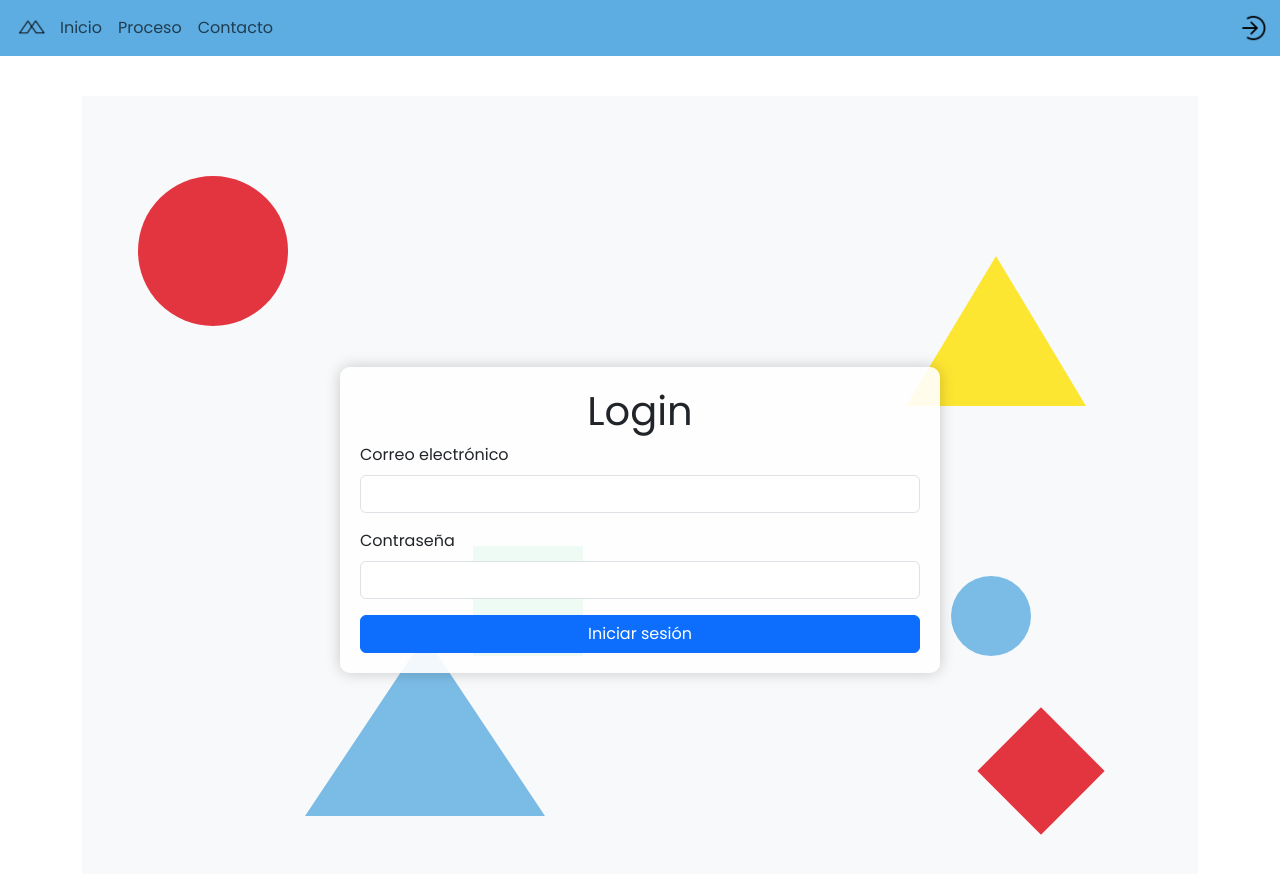
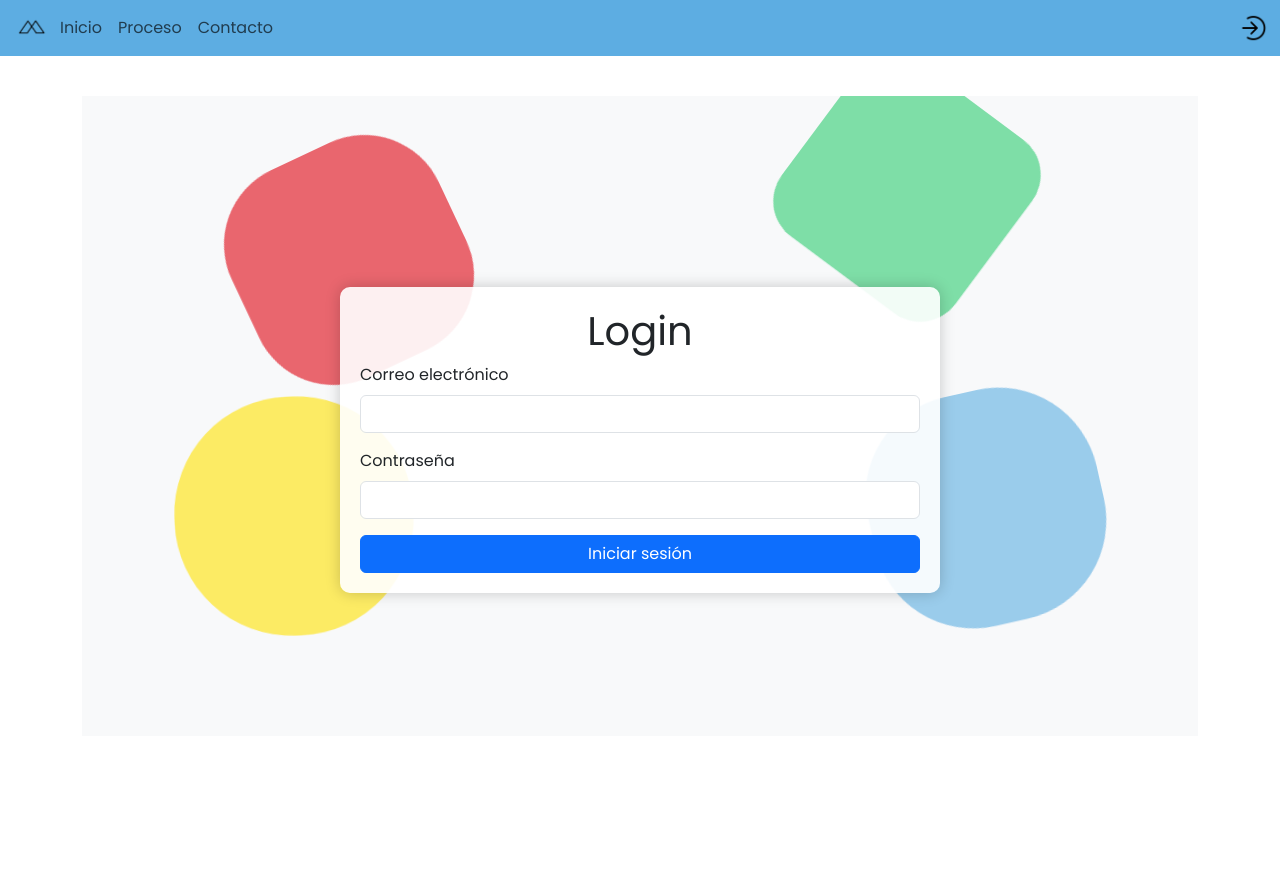
Before and after one commit to ibairuiz1984/FornitureDB, a Vue app in the folder crud-muebles/: page /login in a window 1280 px wide. Shown: the top 874 px of the page. After the commit the page ends 800 px from the top, so only its background shows below. Built offline with nearby package versions, Linux system fonts and the light colour scheme; no server answers; the database is empty; a small style sheet from the web is missing.

Commit message:
tranforms rotate

```diff
--- a/crud-muebles/src/views/ContactView.vue
+++ b/crud-muebles/src/views/ContactView.vue
@@ -91,7 +91,7 @@ export default {
 .background {
   position: relative;
   width: 100%;
-  height: 100vh;
+  height: 80vh;
   background-color: #f8f9fa;
   display: flex;
   align-items: center;
@@ -99,7 +99,7 @@ export default {
   overflow: hidden;
 }
 
-/* Estilos del formulario */
+/* Formulario */
 .container {
   position: relative;
   max-width: 600px;
@@ -107,75 +107,66 @@ export default {
   padding: 20px;
   border-radius: 10px;
   box-shadow: 0 0 15px rgba(0, 0, 0, 0.2);
-  z-index: 1;
+  z-index: 10; /* Asegura que el formulario esté encima */
 }
 
-/* Estilos de formas poligonales */
+/* Formas de fondo */
 .polygon {
   position: absolute;
-  opacity: 0.8;
+  width: 200px;
+  height: 200px;
+  opacity: 0.6;
+  pointer-events: none;
+  animation: morph 6s infinite alternate ease-in-out;
 }
 
-/* Círculo grande */
+/* Colores y posiciones de las figuras */
 .circle {
-  width: 150px;
-  height: 150px;
+  top: 10%;
+  left: 15%;
   background-color: #df0411;
-  border-radius: 50%;
-  top: 10%;
-  left: 5%;
+  animation-duration: 7s;
+  animation-delay: 0s;
 }
 
-/* Círculo pequeño */
-.small-circle {
-  width: 80px;
-  height: 80px;
+.square {
+  bottom: 20%;
+  right: 10%;
   background-color: #5dade2;
-  border-radius: 50%;
-  top: 60%;
-  right: 15%;
+  animation-duration: 6s;
+  animation-delay: 1s;
 }
 
-/* Triángulo */
-.triangle {
-  width: 0;
-  height: 0;
-  border-left: 90px solid transparent;
-  border-right: 90px solid transparent;
-  border-bottom: 150px solid #ffe101;
-  top: 20%;
-  right: 10%;
+.rhombus {
+  top: 50%;
+  left: 10%;
+  background-color: #ffe101;
+  animation-duration: 5s;
+  animation-delay: 2s;
 }
 
-/* Triángulo grande */
 .big-triangle {
-  width: 0;
-  height: 0;
-  border-left: 120px solid transparent;
-  border-right: 120px solid transparent;
-  border-bottom: 180px solid #5dade2;
-  bottom: 10%;
-  left: 20%;
+  bottom: 70%;
+  left: 65%;
+  background-color: #2ecc71;
+  animation-duration: 8s;
+  animation-delay: 3s;
 }
 
-/* Cuadrado */
-.square {
-  width: 110px;
-  height: 110px;
-  background-color: #2ecc71;
-  position: absolute;
-  bottom: 30%;
-  left: 35%;
+/* Animación de transformación */
+@keyframes morph {
+  0% {
+    border-radius: 0%;
+    transform: rotate(0deg) scale(1);
+  }
+  50% {
+    border-radius: 50%;
+    transform: rotate(90deg) scale(1.2);
+  }
+  100% {
+    border-radius: 0%;
+    transform: rotate(0deg) scale(1);
+  }
 }
 
-/* Rombo */
-.rhombus {
-  width: 90px;
-  height: 90px;
-  background-color: #C70039;
-  position: absolute;
-  bottom: 10%;
-  right: 10%;
-  transform: rotate(45deg);
-}
 </style>
--- a/crud-muebles/src/views/LoginView.vue
+++ b/crud-muebles/src/views/LoginView.vue
@@ -60,7 +60,7 @@ export default {
 .background {
   position: relative;
   width: 100%;
-    height: 100vh;
+  height: 80vh;
   background-color: #f8f9fa;
   display: flex;
   align-items: center;
@@ -68,7 +68,7 @@ export default {
   overflow: hidden;
 }
 
-/* Estilos del formulario */
+/* Formulario */
 .container {
   position: relative;
   max-width: 600px;
@@ -76,75 +76,65 @@ export default {
   padding: 20px;
   border-radius: 10px;
   box-shadow: 0 0 15px rgba(0, 0, 0, 0.2);
-    z-index: 1;
+  z-index: 10; /* Asegura que el formulario esté encima */
 }
 
-/* Estilos de formas poligonales */
+/* Formas de fondo */
 .polygon {
   position: absolute;
-    opacity: 0.8;
+  width: 200px;
+  height: 200px;
+  opacity: 0.6;
+  pointer-events: none;
+  animation: morph 6s infinite alternate ease-in-out;
 }
 
-/* Círculo grande */
+/* Colores y posiciones de las figuras */
 .circle {
-    width: 150px;
-    height: 150px;
-    background-color:#df0411;
-    border-radius: 50%;
   top: 10%;
-    left: 5%;
+  left: 15%;
+  background-color: #df0411;
+  animation-duration: 7s;
+  animation-delay: 0s;
 }
 
-/* Círculo pequeño */
-.small-circle {
-    width: 80px;
-    height: 80px;
+.square {
+  bottom: 20%;
+  right: 10%;
   background-color: #5dade2;
-    border-radius: 50%;
-    top: 60%;
-    right: 15%;
+  animation-duration: 6s;
+  animation-delay: 1s;
 }
 
-/* Triángulo */
-.triangle {
-    width: 0;
-    height: 0;
-    border-left: 90px solid transparent;
-    border-right: 90px solid transparent;
-    border-bottom: 150px solid #ffe101;
-    top: 20%;
-    right: 10%;
+.rhombus {
+  top: 50%;
+  left: 10%;
+  background-color: #ffe101;
+  animation-duration: 5s;
+  animation-delay: 2s;
 }
 
-/* Triángulo grande */
 .big-triangle {
-    width: 0;
-    height: 0;
-    border-left: 120px solid transparent;
-    border-right: 120px solid transparent;
-    border-bottom: 180px solid #5dade2;
-    bottom: 10%;
-    left: 20%;
+  bottom: 70%;
+  left: 65%;
+  background-color: #2ecc71;
+  animation-duration: 8s;
+  animation-delay: 3s;
 }
 
-/* Cuadrado */
-.square {
-    width: 110px;
-    height: 110px;
-    background-color: #2ecc71;
-    position: absolute;
-    bottom: 30%;
-    left: 35%;
+/* Animación de transformación */
+@keyframes morph {
+  0% {
+    border-radius: 0%;
+    transform: rotate(0deg) scale(1);
   }
-
-/* Rombo */
-.rhombus {
-    width: 90px;
-    height: 90px;
-    background-color: #df0411;
-    position: absolute;
-    bottom: 10%;
-    right: 10%;
-    transform: rotate(45deg);
+  50% {
+    border-radius: 50%;
+    transform: rotate(90deg) scale(1.2);
+  }
+  100% {
+    border-radius: 0%;
+    transform: rotate(0deg) scale(1);
+  }
 }
 </style>
```
Lines whose indentation alone changed are shown as unchanged.
